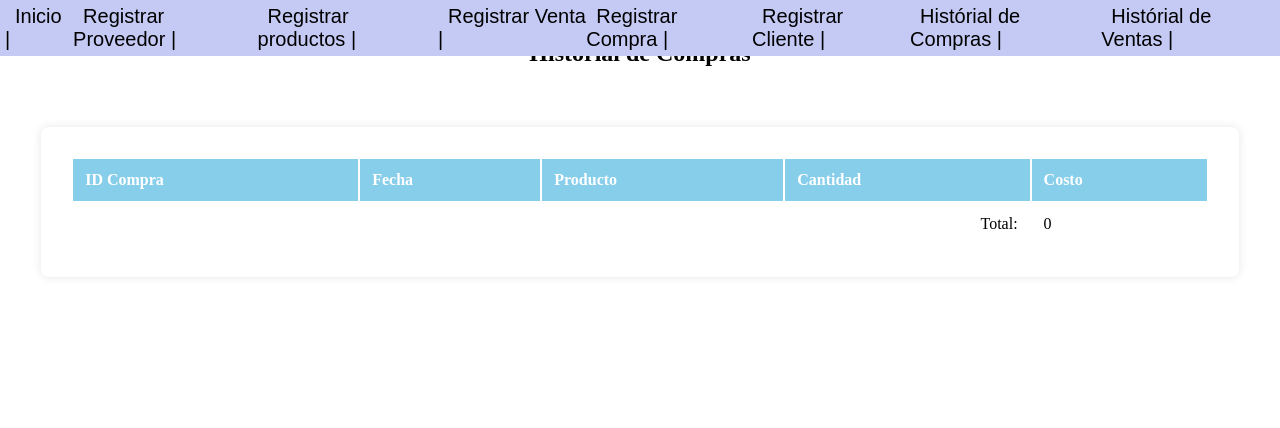
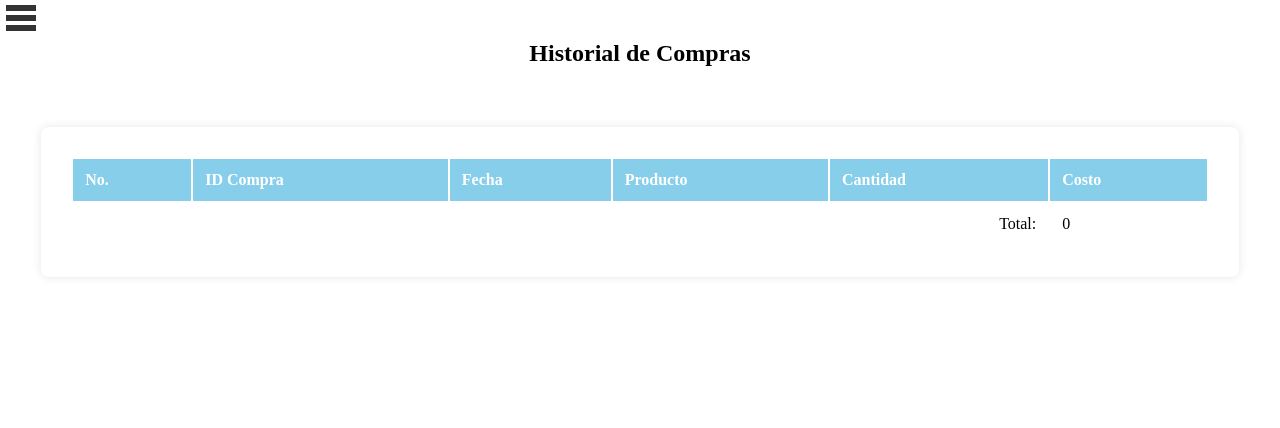
Before and after one commit to Cyrc3/estadias2, a Django app: page /historico_compras/ in a window 1280 px wide. Shown: the top 428 px of the page. Run offline with Django 3.2, Linux system fonts and the light colour scheme; data that the repository does not hold is empty.

Commit message:
menu diferente jejee

```diff
--- a/estadias1/accounts/views.py
+++ b/estadias1/accounts/views.py
@@ -172,14 +172,14 @@ def historico_compras(request):
     db = Database()
     try:
         query="""
-        SELECT dc.id_compra, c.fecha, p.nombre, dc.cantidad, dc.costo
+        SELECT dc.id_detallecompra, dc.id_compra, c.fecha, p.nombre, dc.cantidad, dc.costo
         FROM Detalle_Compra dc
         JOIN Compra c ON dc.id_compra = c.id_compra JOIN Producto p ON p.id_producto=dc.id_producto
         """
         historial_compras = db.fetch_all(query)
 
         #calculando el total
-        total = sum(compra[3]*compra[4] for compra in historial_compras)
+        total = sum(compra[4]*compra[5] for compra in historial_compras)
         context = {
             'historial_compras': historial_compras,
             'total': total,
--- a/estadias1/estadias1/static/styles/style_base.css
+++ b/estadias1/estadias1/static/styles/style_base.css
@@ -1,34 +1,11 @@
-/* Estilos para el menú de navegación */
-header nav ul {
-    list-style-type: none;
-    padding: 0;
-    margin: 5px;
-    display: flex;
-    justify-content: space-around; /* Para distribuir los elementos de forma equitativa */
-}
 
-header nav ul li {
-    font-size: 20px; /* Tamaño de letra más grande */
-}
-
-header nav ul li a {
-    text-decoration: none;
-    color: #000000; /* Color azul pastel */
-    padding: 10px;
-}
-
-header nav ul li a:hover {
-    color: #5a7a9c; /* Color azul pastel más oscuro al pasar el mouse */
-}
-
-/* Estilos para el menú de navegación */
 header {
     font-family: Arial, Helvetica, sans-serif;
     position: fixed;
     top: 0;
     left: 0;
-    width: 100%;
-    background-color: #c4caf4; /* Cambia el color de fondo según tus preferencias */
+    width: 20%;
+    background-color: #ffffff; /* Cambia el color de fondo según tus preferencias */
     z-index: 100; /* Asegura que el encabezado esté por encima del contenido */
 }
 
@@ -42,3 +19,56 @@ footer {
     color: chocolate;
     z-index: 100;
 }
+
+
+.menu-hamburguesa {
+    display: flex;
+    align-items: center;
+    background-color: rgb(255, 255, 255);
+    width: 100%;
+}
+
+#toggle-menu {
+    background: none;
+    border: none;
+    cursor: pointer;
+}
+
+.bar {
+    display: block;
+    width: 30px;
+    height: 6px;
+    background-color: #333;
+    margin: 4px 0;
+}
+
+.menu-list {
+    display: none;
+    /* Estilos adicionales para la lista de enlaces */
+}
+
+.menu-list.show-menu {
+    display: block;
+    /* Estilos adicionales para la lista visible */
+}
+
+
+.menu-list {
+    display: none;
+    list-style: none; /* Quita los puntos de la lista */
+    padding: 0; /* Quita el espaciado interno de la lista */
+}
+
+.menu-list li {
+    margin-bottom: 10px; /* Espaciado entre elementos de la lista */
+}
+
+.menu-list a {
+    text-decoration: none; /* Quita el subrayado de los enlaces */
+    color: rgb(0, 0, 0); /* Color del texto de los enlaces */
+}
+
+/* Estilos para mostrar la lista de enlaces */
+.menu-list.show-menu {
+    display: block;
+}
--- a/estadias1/estadias1/templates/base.html
+++ b/estadias1/estadias1/templates/base.html
@@ -1,37 +1,52 @@
 {% load static %}
 <!DOCTYPE html>
 <html lang="es">
+
 <head>
     <meta charset="UTF-8">
-    {% block title %} {% endblock %}
-    {% load static %}
+    {% block title %}{% endblock %}
     <link rel="stylesheet" href="{% static 'styles/style_base.css' %}">
     <link rel="icon" type="image/x-icon" href="{% static '/favicon.ico' %}">
 
     {% block extra_css %}{% endblock %}
 </head>
+
 <body>
     <header>
-        <nav>
-            <ul>
-                <li><a href="{% url 'menu_principal' %}">Inicio  |</a></li>
-                <li><a href="{% url 'proveedor' %}">Registrar Proveedor |</a></li>
-                <li><a href="{% url 'producto' %}">Registrar productos |</a></li>
-                <li><a href="{% url 'ventas' %}">Registrar Venta | </a></li>
-                <li><a href="{% url 'compra' %}">Registrar Compra   |</a></li>
-                <li><a href="{% url 'cliente' %}">Registrar Cliente |</a></li>
-                <li><a href="{% url 'historicoCompras' %}">Histórial de Compras |</a></li>
-                <li><a href="{% url 'historicoVentas' %}">Histórial de Ventas |</a></li>
+        <nav class="menu-hamburguesa">
+            <button id="toggle-menu">
+                <span class="bar"></span>
+                <span class="bar"></span>
+                <span class="bar"></span>
+            </button>
+            <ul class="menu-list">
+                <li><a href="{% url 'menu_principal' %}">Inicio</a></li>
+                <li><a href="{% url 'proveedor' %}">Registrar Proveedor</a></li>
+                <li><a href="{% url 'producto' %}">Registrar productos</a></li>
+                <li><a href="{% url 'ventas' %}">Registrar Venta</a></li>
+                <li><a href="{% url 'compra' %}">Registrar Compra</a></li>
+                <li><a href="{% url 'cliente' %}">Registrar Cliente</a></li>
+                <li><a href="{% url 'historicoCompras' %}">Historial de Compras</a></li>
+                <li><a href="{% url 'historicoVentas' %}">Historial de Ventas</a></li>
             </ul>
         </nav>
+        <script>
+            const toggleButton = document.getElementById('toggle-menu');
+            const menuList = document.querySelector('.menu-list');
+
+            toggleButton.addEventListener('click', () => {
+                menuList.classList.toggle('show-menu');
+            });
+
+        </script>
     </header>
     <main>
         {% block content %}
-
         {% endblock %}
     </main>
     <footer>
         <p>SOMOS LOBOS - UTSJR 2024</p>
     </footer>
 </body>
+
 </html>
--- a/estadias1/estadias1/templates/historico_compras.html
+++ b/estadias1/estadias1/templates/historico_compras.html
@@ -13,6 +13,7 @@
     <table>
         <thead>
             <tr>
+                <th>No.</th>
                 <th>ID Compra</th>
                 <th>Fecha</th>
                 <th>Producto</th>
@@ -28,10 +29,11 @@
                 <td>{{ compra.2}}</td>
                 <td>{{ compra.3 }}</td>
                 <td>{{ compra.4 }}</td>
+                <td>{{ compra.5 }}</td>
             </tr>
             {% endfor %}
             <tr>
-                <td colspan="4" style="text-align: right;">Total:</td>
+                <td colspan="5" style="text-align: right;">Total:</td>
                 <td>{{ total }}</td>
             </tr>
         </tbody>
```
